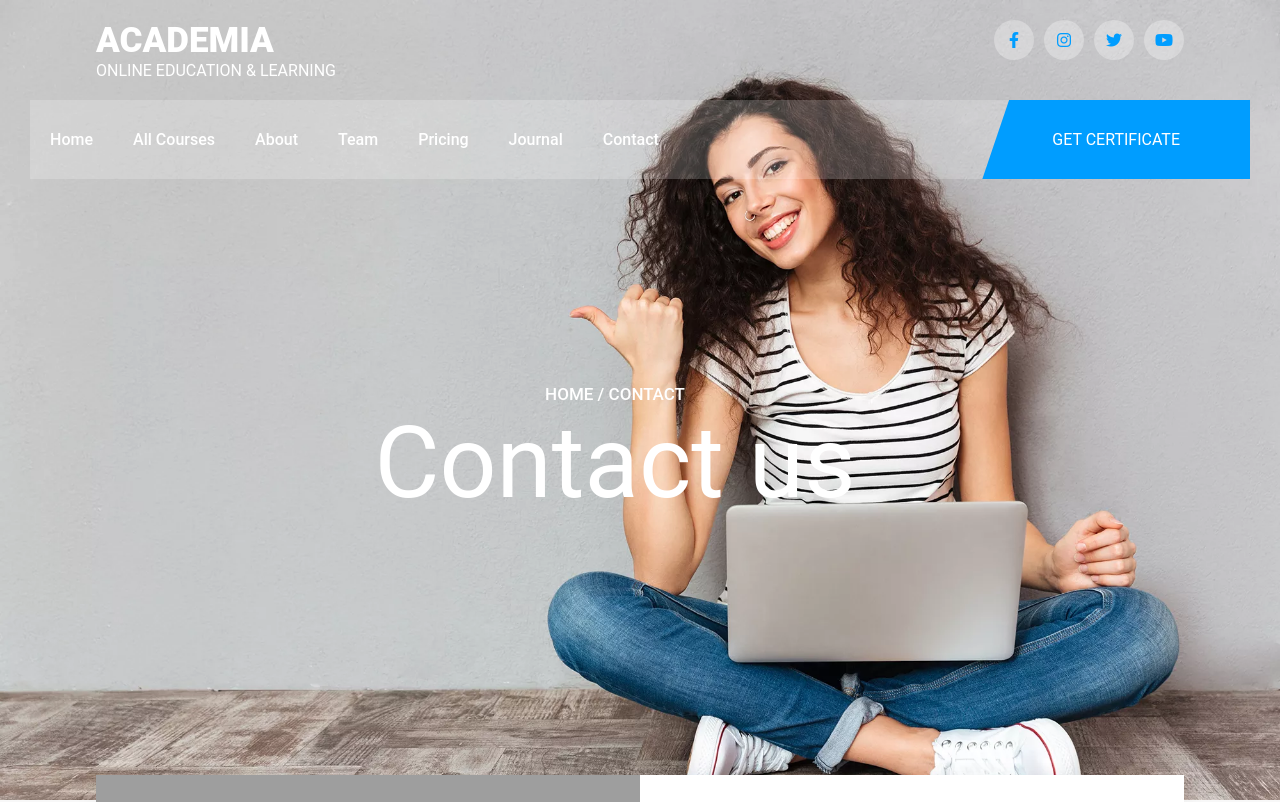
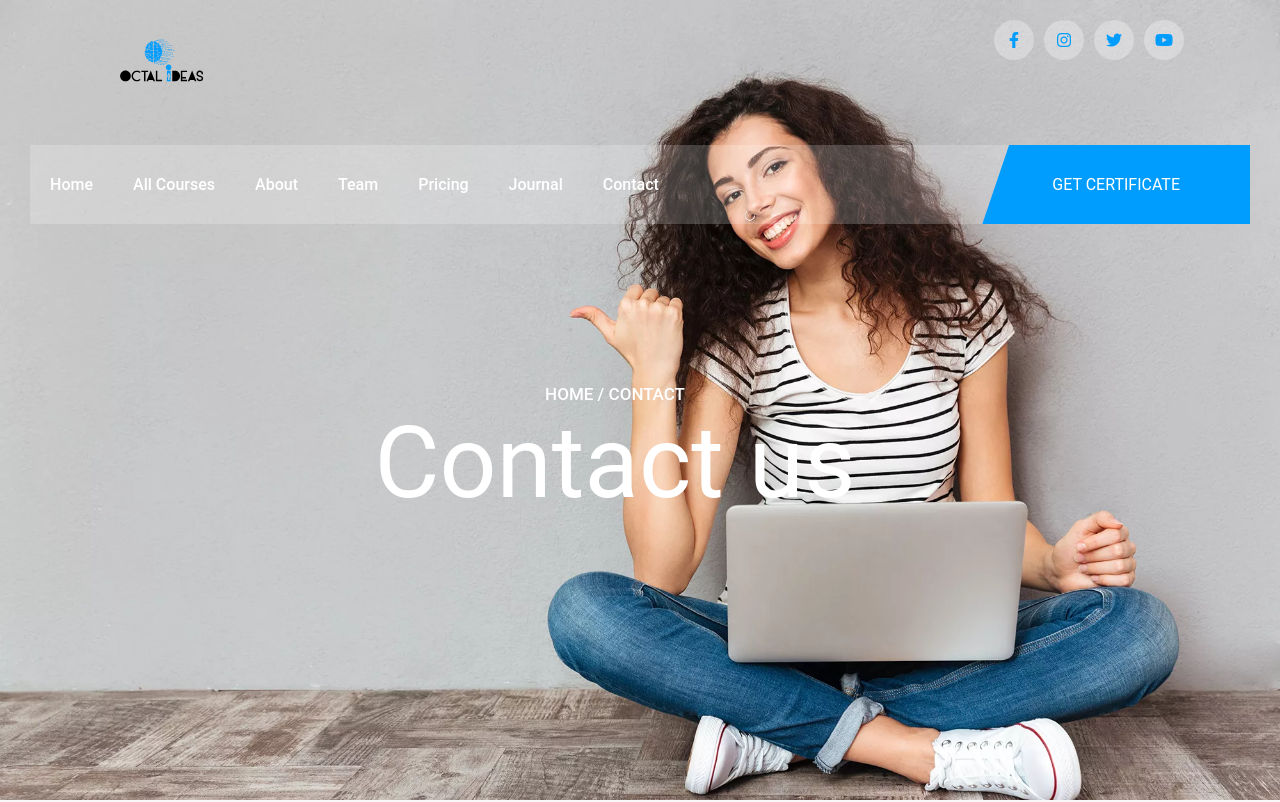
Before and after one commit to Octal-Ideas/octal-educators, a React (Vite) app: page /contact in a window 1280 px wide. Shown: the top 802 px of the page. Built offline with nearby package versions, Linux system fonts and the light colour scheme; grey boxes are pictures that could not be loaded.

Commit message:
adds logo and link

```diff
--- a/src/components/common/header/Head.jsx
+++ b/src/components/common/header/Head.jsx
@@ -1,5 +1,4 @@
 import React from "react";
-
 
 const Head = () => {
   return (
@@ -7,15 +6,23 @@ const Head = () => {
       <section className="head">
         <div className="container flexSB">
           <div className="logo">
-            <h1>ACADEMIA</h1>
-            <span>ONLINE EDUCATION & LEARNING</span>
+            <img src="/images/octalideas.svg" alt="octal logo" />
+            {/* <span>ONLINE EDUCATION & LEARNING</span> */}
           </div>
 
           <div className="social">
-            <i className="fab fa-facebook-f icon"></i>
-            <i className="fab fa-instagram icon"></i>
-            <i className="fab fa-twitter icon"></i>
-            <i className="fab fa-youtube icon"></i>
+            <a href="#">
+              <i className="fab fa-facebook-f icon"></i>
+            </a>
+            <a href="#">
+              <i className="fab fa-instagram icon"></i>
+            </a>
+            <a href="#">
+              <i className="fab fa-twitter icon"></i>
+            </a>
+            <a href="#">
+              <i className="fab fa-youtube icon"></i>
+            </a>
           </div>
         </div>
       </section>
--- a/src/components/common/header/header.css
+++ b/src/components/common/header/header.css
@@ -6,6 +6,9 @@
 .logo h1 {
   font-size: 35px;
   font-weight: 900;
+}
+.logo img {
+  height: 101px;
 }
 .head .icon {
   margin-left: 10px;
```
Also changed, not shown: public/images/octalideas.svg (added).
